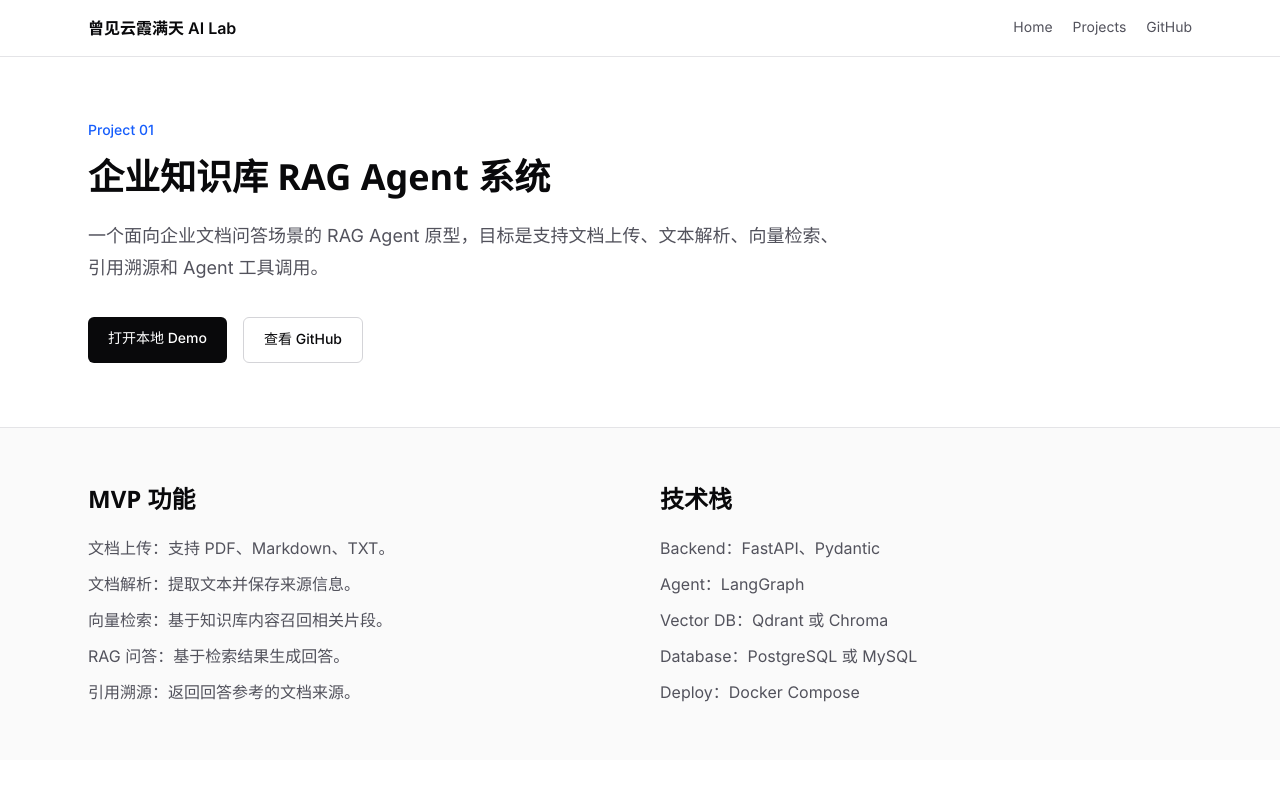
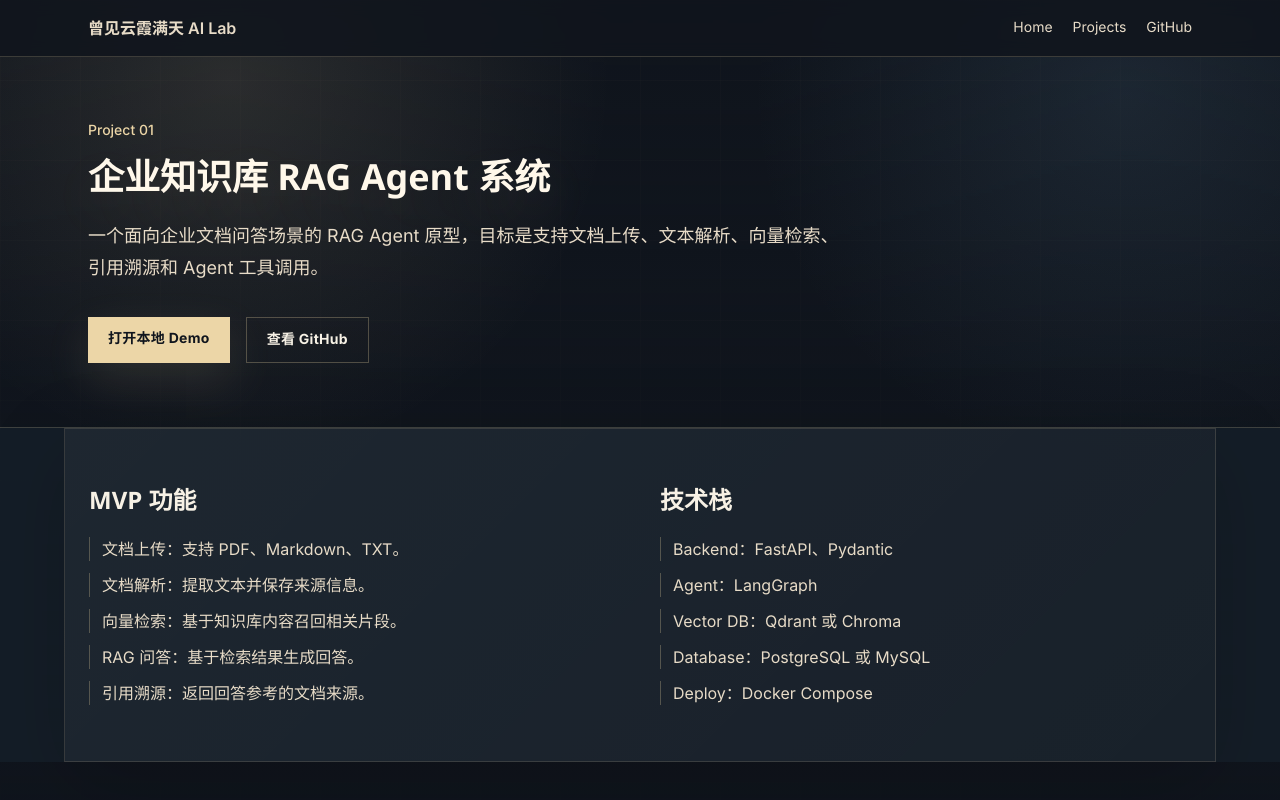
Before and after one commit to huaixu0909/personal-ai-homepage, a Next.js app: page /projects/rag-agent in a window 1280 px wide. Shown: the top 800 px of the page. Built offline with nearby package versions, Linux system fonts and the light colour scheme.

Commit message:
优化详情页视觉风格

```diff
--- a/app/globals.css
+++ b/app/globals.css
@@ -143,3 +143,110 @@ pre,
 .lab-demo-theme .border-dashed {
   border-color: rgba(103, 232, 249, 0.34) !important;
 }
+
+.project-detail-theme {
+  color: #f7f1e5;
+}
+
+.project-detail-theme section {
+  border-color: rgba(236, 214, 167, 0.2) !important;
+}
+
+.project-detail-theme section > div,
+.project-detail-theme section > p,
+.project-detail-theme section > h1,
+.project-detail-theme section > h2 {
+  position: relative;
+}
+
+.project-detail-theme .bg-white,
+.project-detail-theme .bg-zinc-50 {
+  background-color: rgba(25, 34, 46, 0.78) !important;
+}
+
+.project-detail-theme .bg-zinc-950 {
+  background-color: #ecd6a7 !important;
+}
+
+.project-detail-theme .text-white {
+  color: #10151d !important;
+}
+
+.project-detail-theme .text-zinc-950,
+.project-detail-theme .text-zinc-900,
+.project-detail-theme .text-zinc-800 {
+  color: #fff8ea !important;
+}
+
+.project-detail-theme .text-zinc-700,
+.project-detail-theme .text-zinc-600 {
+  color: #e8dcc8 !important;
+}
+
+.project-detail-theme .text-zinc-500,
+.project-detail-theme .text-zinc-400 {
+  color: #b9aa91 !important;
+}
+
+.project-detail-theme .text-blue-600,
+.project-detail-theme .text-blue-700 {
+  color: #ecd6a7 !important;
+}
+
+.project-detail-theme .border-zinc-200,
+.project-detail-theme .border-zinc-300 {
+  border-color: rgba(236, 214, 167, 0.28) !important;
+}
+
+.project-detail-theme header a {
+  color: #e8dcc8;
+}
+
+.project-detail-theme h1 {
+  color: #fff8ea;
+  text-shadow: 0 18px 50px rgba(236, 214, 167, 0.12);
+}
+
+.project-detail-theme h2 {
+  color: #f7f1e5;
+}
+
+.project-detail-theme p {
+  color: #e8dcc8;
+}
+
+.project-detail-theme a {
+  transition: border-color 160ms ease, color 160ms ease, background-color 160ms ease,
+    transform 160ms ease;
+}
+
+.project-detail-theme a:hover {
+  border-color: rgba(236, 214, 167, 0.86) !important;
+  color: #fff8ea !important;
+}
+
+.project-detail-theme ul {
+  color: #e8dcc8;
+}
+
+.project-detail-theme li {
+  border-left: 1px solid rgba(236, 214, 167, 0.28);
+  padding-left: 0.75rem;
+}
+
+.project-detail-theme section:nth-of-type(2) > div {
+  border: 1px solid rgba(236, 214, 167, 0.14);
+  background: linear-gradient(135deg, rgba(255, 248, 234, 0.045), rgba(255, 255, 255, 0.015));
+  box-shadow: 0 24px 80px rgba(0, 0, 0, 0.18);
+}
+
+.project-detail-theme a.rounded-md {
+  border-radius: 0;
+  font-weight: 700;
+  letter-spacing: 0.02em;
+}
+
+.project-detail-theme a.rounded-md.bg-zinc-950 {
+  color: #10151d !important;
+  box-shadow: 0 16px 46px rgba(236, 214, 167, 0.12);
+}
--- a/app/projects/jd-resume-analyzer/page.tsx
+++ b/app/projects/jd-resume-analyzer/page.tsx
@@ -4,8 +4,11 @@ const githubUrl = "https://github.com/huaixu0909/jd-resume-analyzer";
 
 export default function JdResumeAnalyzerProjectPage() {
   return (
-    <main className="min-h-screen bg-white text-zinc-950">
-      <header className="border-b border-zinc-200">
+    <main className="project-detail-theme min-h-screen overflow-hidden bg-[#10151d] text-zinc-100">
+      <div className="pointer-events-none fixed inset-0 z-0 opacity-22 [background-image:linear-gradient(rgba(236,214,167,0.12)_1px,transparent_1px),linear-gradient(90deg,rgba(236,214,167,0.1)_1px,transparent_1px)] [background-size:80px_80px]" />
+      <div className="pointer-events-none fixed inset-0 z-0 [background-image:radial-gradient(circle_at_18%_10%,rgba(236,214,167,0.12),transparent_30%),radial-gradient(circle_at_88%_12%,rgba(94,132,160,0.16),transparent_28%),linear-gradient(180deg,rgba(16,21,29,0.12),rgba(16,21,29,0.96))]" />
+
+      <header className="relative z-10 border-b border-[#ecd6a7]/20 bg-[#10151d]/88 backdrop-blur">
         <nav className="mx-auto flex max-w-6xl items-center justify-between px-6 py-4">
           <Link href="/" className="font-semibold">
             曾见云霞满天 AI Lab
@@ -20,7 +23,7 @@ export default function JdResumeAnalyzerProjectPage() {
         </nav>
       </header>
 
-      <section className="mx-auto max-w-6xl px-6 py-16">
+      <section className="relative z-10 mx-auto max-w-6xl px-6 py-16">
         <p className="mb-4 text-sm font-medium text-blue-600">Project 02</p>
         <h1 className="font-display max-w-3xl text-4xl font-bold">
           JD-简历匹配与学习规划系统
@@ -46,7 +49,7 @@ export default function JdResumeAnalyzerProjectPage() {
         </div>
       </section>
 
-      <section className="border-t border-zinc-200 bg-zinc-50">
+      <section className="relative z-10 border-t border-[#ecd6a7]/18 bg-[#17202b]/78">
         <div className="mx-auto grid max-w-6xl gap-10 px-6 py-14 md:grid-cols-2">
           <div>
             <h2 className="text-2xl font-bold">MVP 功能</h2>
@@ -72,7 +75,7 @@ export default function JdResumeAnalyzerProjectPage() {
         </div>
       </section>
 
-      <section className="mx-auto max-w-6xl px-6 py-14">
+      <section className="relative z-10 mx-auto max-w-6xl px-6 py-14">
         <h2 className="text-2xl font-bold">当前开发状态</h2>
         <p className="mt-4 max-w-3xl leading-7 text-zinc-600">
           当前已经完成 FastAPI 最小原型和前端 Demo 页联调。下一步会接入真实 LLM API、结构化 Prompt 和简历 PDF 解析。
--- a/app/projects/rag-agent/page.tsx
+++ b/app/projects/rag-agent/page.tsx
@@ -4,8 +4,11 @@ const githubUrl = "https://github.com/huaixu0909/rag-agent-system";
 
 export default function RagAgentProjectPage() {
   return (
-    <main className="min-h-screen bg-white text-zinc-950">
-      <header className="border-b border-zinc-200">
+    <main className="project-detail-theme min-h-screen overflow-hidden bg-[#10151d] text-zinc-100">
+      <div className="pointer-events-none fixed inset-0 z-0 opacity-22 [background-image:linear-gradient(rgba(236,214,167,0.12)_1px,transparent_1px),linear-gradient(90deg,rgba(236,214,167,0.1)_1px,transparent_1px)] [background-size:80px_80px]" />
+      <div className="pointer-events-none fixed inset-0 z-0 [background-image:radial-gradient(circle_at_18%_10%,rgba(236,214,167,0.12),transparent_30%),radial-gradient(circle_at_88%_12%,rgba(94,132,160,0.16),transparent_28%),linear-gradient(180deg,rgba(16,21,29,0.12),rgba(16,21,29,0.96))]" />
+
+      <header className="relative z-10 border-b border-[#ecd6a7]/20 bg-[#10151d]/88 backdrop-blur">
         <nav className="mx-auto flex max-w-6xl items-center justify-between px-6 py-4">
           <Link href="/" className="font-semibold">
             曾见云霞满天 AI Lab
@@ -20,7 +23,7 @@ export default function RagAgentProjectPage() {
         </nav>
       </header>
 
-      <section className="mx-auto max-w-6xl px-6 py-16">
+      <section className="relative z-10 mx-auto max-w-6xl px-6 py-16">
         <p className="mb-4 text-sm font-medium text-blue-600">Project 01</p>
         <h1 className="font-display max-w-3xl text-4xl font-bold">
           企业知识库 RAG Agent 系统
@@ -46,7 +49,7 @@ export default function RagAgentProjectPage() {
         </div>
       </section>
 
-      <section className="border-t border-zinc-200 bg-zinc-50">
+      <section className="relative z-10 border-t border-[#ecd6a7]/18 bg-[#17202b]/78">
         <div className="mx-auto grid max-w-6xl gap-10 px-6 py-14 md:grid-cols-2">
           <div>
             <h2 className="text-2xl font-bold">MVP 功能</h2>
@@ -72,7 +75,7 @@ export default function RagAgentProjectPage() {
         </div>
       </section>
 
-      <section className="mx-auto max-w-6xl px-6 py-14">
+      <section className="relative z-10 mx-auto max-w-6xl px-6 py-14">
         <h2 className="text-2xl font-bold">当前开发状态</h2>
         <p className="mt-4 max-w-3xl leading-7 text-zinc-600">
           当前已经完成 FastAPI 最小原型和前端 Demo 页联调。下一步会加入文档上传、文本切分、向量数据库和真实 RAG 问答链路。
```
